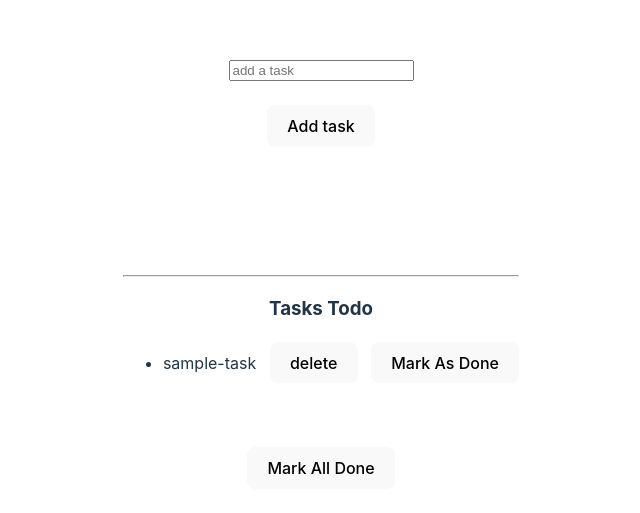
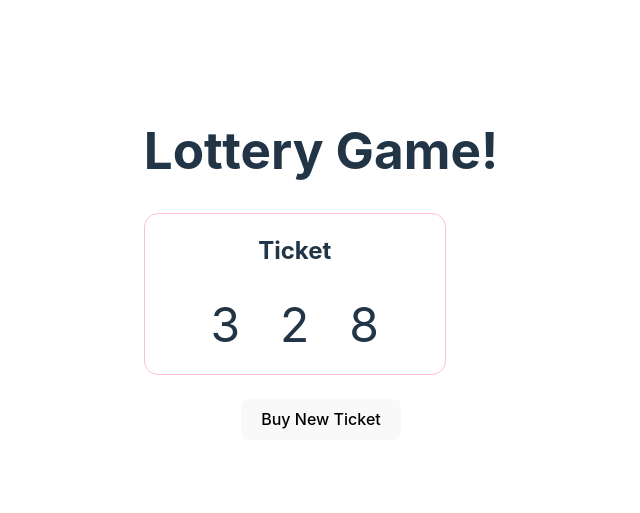
Before and after one commit to amarprakash1234/react-learning, a React (Vite) app in the folder react-state-class2/: page / in a window 1280 px wide. Shown: the part 127-640 px from the top of the page, without its empty margins (319-959 px from the left). Built offline with nearby package versions, Linux system fonts and the light colour scheme.

Commit message:
Update file

```diff
--- a/react-state-class2/src/App.jsx
+++ b/react-state-class2/src/App.jsx
@@ -14,15 +14,15 @@ import Joker from './Joker.jsx';
 
 function App() {
 
-  // let winCondition = (ticket) => {
-  //   return ticket[0] === 0;
-  //   return ticket.every((num) => num === ticket[0]);
-  //   return sum(ticket) === 15;
-  // }
+  let winCondition = (ticket) => { // props me ham ek function pass kr rhe hai jisko hm child me use kr skte hai.
+    //   return ticket[0] === 0;
+    //   return ticket.every((num) => num === ticket[0]);
+    return sum(ticket) === 15;
+  }
 
   return (
     <>
-      <TodoList />
+      <Lottery n={3} winCondition={winCondition}/>
     </>
   )
 }
--- a/react-state-class2/src/Lottery.jsx
+++ b/react-state-class2/src/Lottery.jsx
@@ -16,6 +16,7 @@ export default function Lottery({n=3, winCondition}) {
             <h1>Lottery Game!</h1>
             <Ticket ticket={ticket}/>
             <br />
+            {/* <button onClick={buyTicket}>Buy New Ticket</button> */}
             <Button action={buyTicket}/>
             <h3>{isWinning && "Congratulations, you won!"}</h3>
         </div>
```
